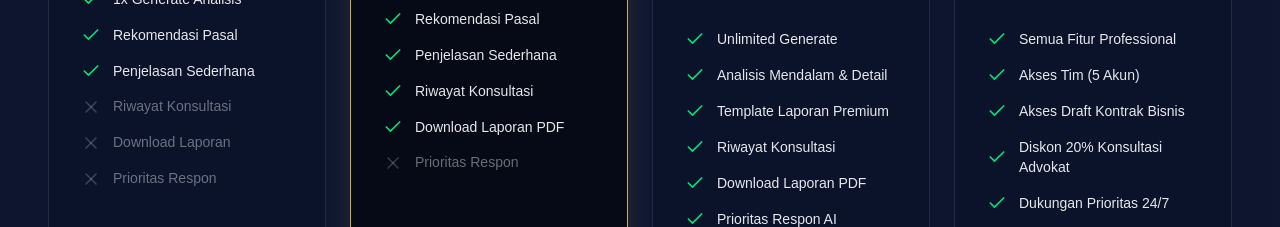
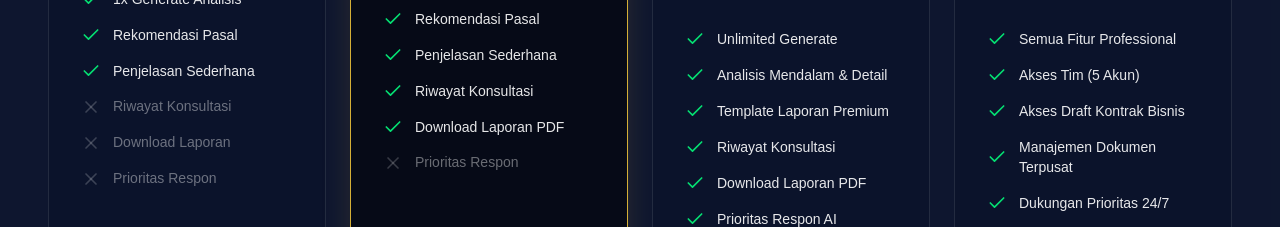
Before and after one commit to KangBasrengg/KonsultanAI, a Next.js app: page / in a window 1280 px wide. Shown: the part 4140-4367 px from the top of the page. Built offline with nearby package versions, Linux system fonts and the light colour scheme; no server answers; the database is empty.

Commit message:
fix: replace Business plan unethical feature and update CTA to WhatsApp

```diff
--- a/src/components/sections/PricingSection.tsx
+++ b/src/components/sections/PricingSection.tsx
@@ -73,7 +73,7 @@ export default function PricingSection() {
         { name: "Semua Fitur Professional", inc: true },
         { name: "Akses Tim (5 Akun)", inc: true },
         { name: "Akses Draft Kontrak Bisnis", inc: true },
-        { name: "Diskon 20% Konsultasi Advokat", inc: true },
+        { name: "Manajemen Dokumen Terpusat", inc: true },
         { name: "Dukungan Prioritas 24/7", inc: true },
         { name: "Kustomisasi Template Laporan", inc: true },
       ],
@@ -170,7 +170,7 @@ export default function PricingSection() {
                   {plan.cta}
                 </button>
               ) : (
-                <Link href={plan.name === "Business" ? "mailto:sales@konsultanai.com" : "/konsultasi"} className="mt-auto">
+                <Link href={plan.name === "Business" ? "https://wa.me/6281234567890?text=Halo%20tim%20KonsultanAI,%20saya%20tertarik%20dengan%20paket%20Business%20Tahunan." : "/konsultasi"} className="mt-auto">
                   <button className={`w-full py-3 rounded-xl font-bold transition-all ${plan.highlight
                       ? "bg-gold text-navy hover:bg-gold-light"
                       : "bg-navy-light text-putih hover:bg-putih/10"
```
